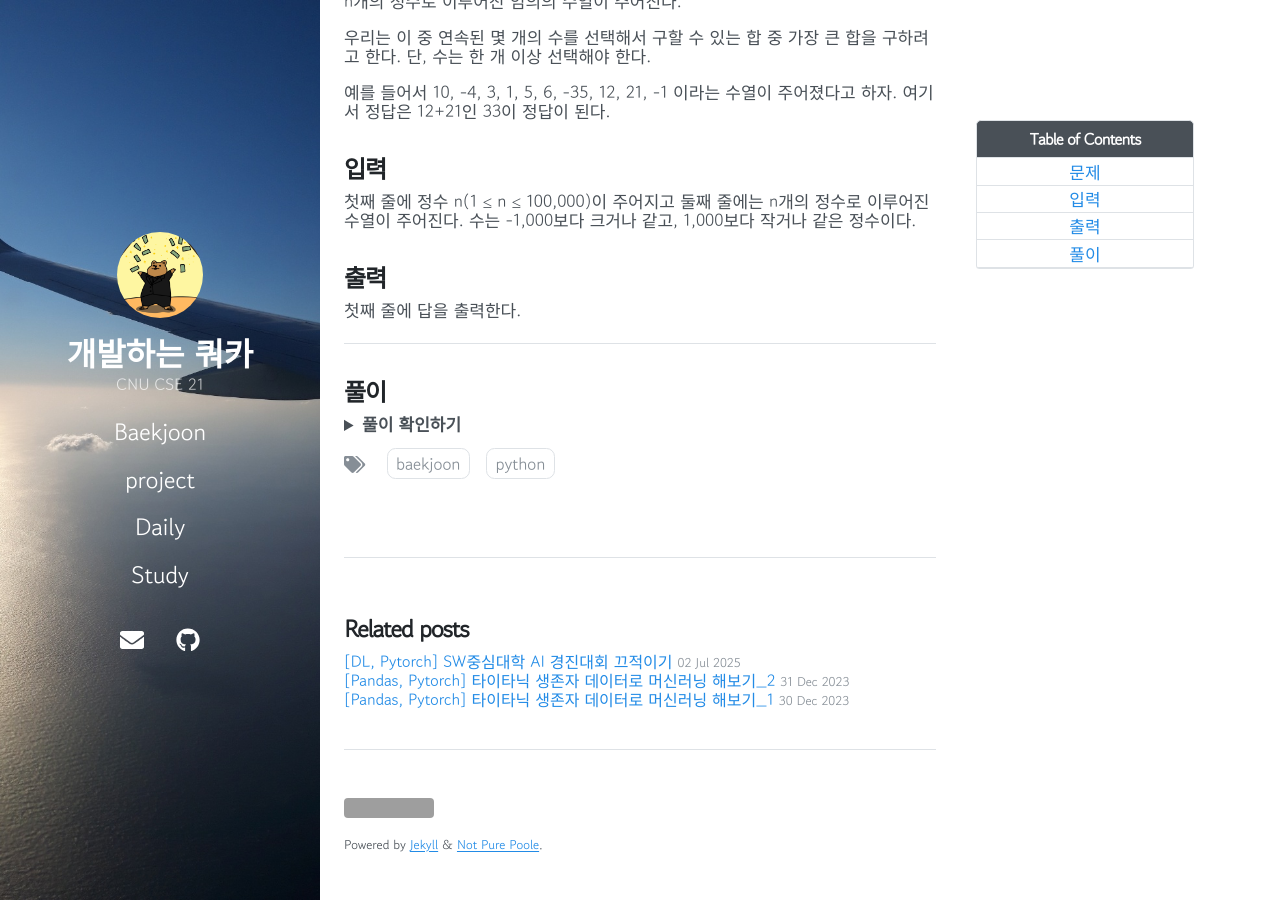
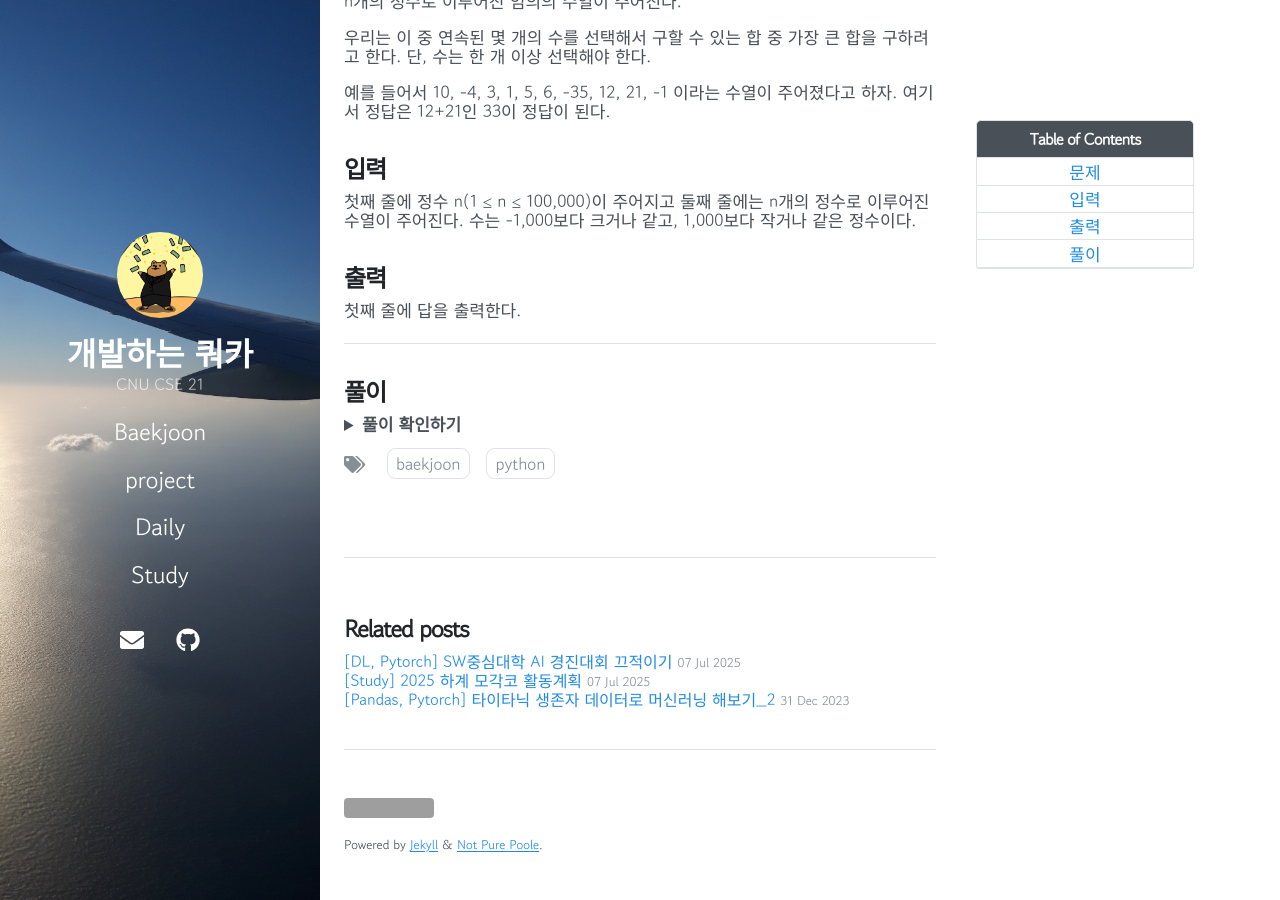
Before and after one commit to Ludence8/Ludence8.github.io, a Jekyll site: the page built from _posts/2023-02-08-Baekjoon-1912.md, in a window 1280 px wide and 900 px high, scrolled down 239 px. Built offline with Jekyll 4.4.1, drawn with Linux system fonts in a browser that asks for light colours; nearby versions of some CDN libraries; comment, search, counter and statistics services are not loaded; some of the changed lines change nothing that is shown; grey boxes are pictures that could not be loaded.

Commit message:
블로그 작성

```diff
--- a/_config.yml
+++ b/_config.yml
@@ -46,6 +46,7 @@
 
 # Options
 
+future: true
 # Replace this value and uncomment to enable Google Analytics tracking
 # google_analytics: UA-000000-0
 
--- a/_posts/2025-07-02-DL_Contest.md
+++ b/_posts/2025-07-02-DL_Contest_1.md
@@ -3,7 +3,7 @@
 title: "[DL, Pytorch] SW중심대학 AI 경진대회 끄적이기"
 tags: [DL, pandas, pytorch]
 math: true
-date: 2025-07-02 12:04 +0800
+date: 2025-07-07 22:00 +0900
 categories:
     - Study
 toc: true
--- /dev/null
+++ b/_posts/2025-07-02-mogakco_plan.md
@@ -0,0 +1,20 @@
+---
+layout: post
+title: "[Study] 2025 하계 모각코 활동계획"
+tags: [Study]
+math: true
+date: 2025-07-07 15:00 +0900
+categories:
+    - Study
+toc: true
+---
+2025 하계 모각코 계획
+* * *
+## 활동 내용
+1.2025 SW중심대학 AI 경진대회 준비
+2.관심 분야 논문 또는 저널 리딩
+## 활동 시간
+총 8회 모임
+1차: 07.07 16:10 ~ 22:00
+
+온라인으로 모임 (디스코드 활용)
```
